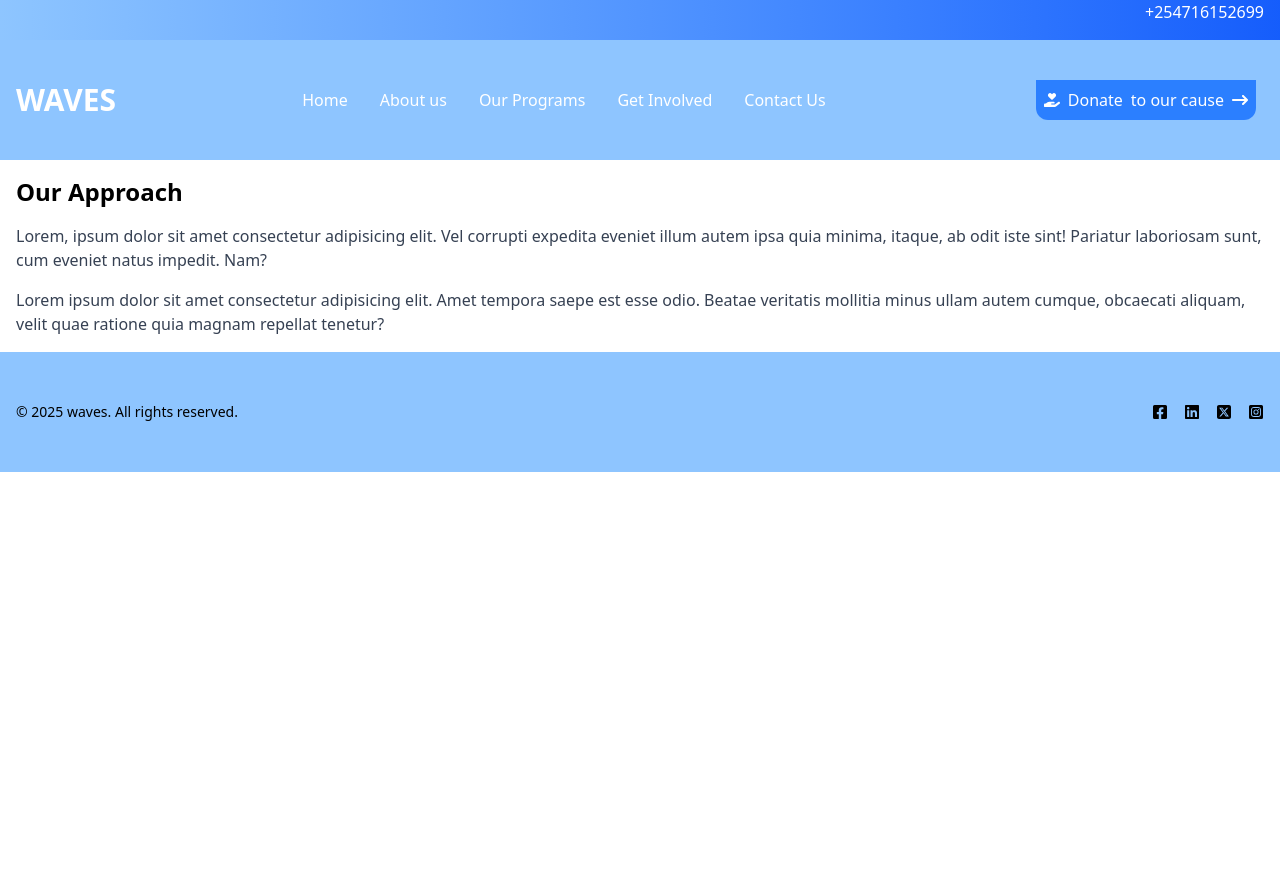
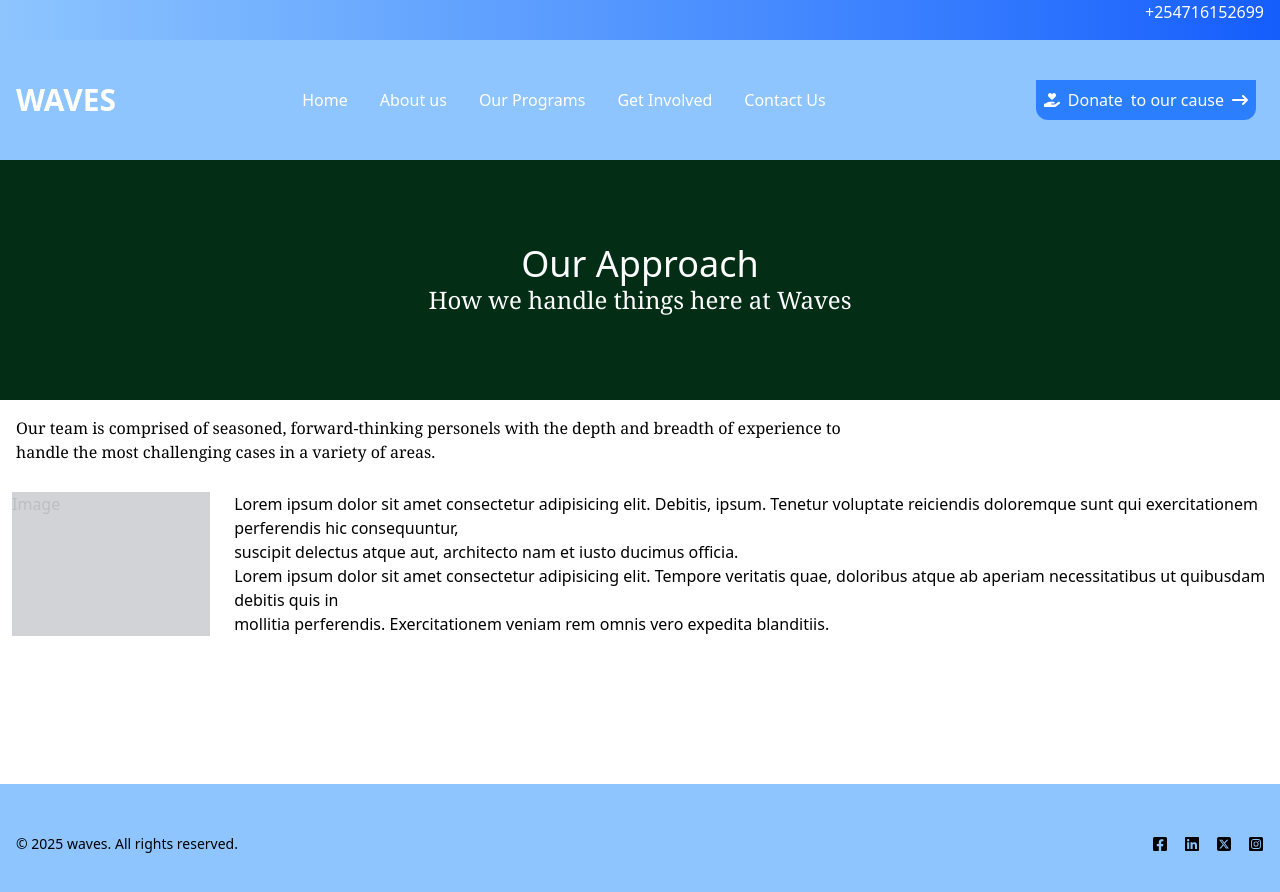
Before and after one commit to edwinmuriithi/waves, a React (Vite) app: page /AboutUS/OurApproach in a window 1280 px wide. Shown: the top 892 px of the page. Before the commit the page ends 800 px from the top, so only its background shows below. Built offline with nearby package versions, Linux system fonts and the light colour scheme.

Commit message:
feat(OurApproach): basic structure of OurApproach.jsx

```diff
--- a/src/components/About/OurApproach.jsx
+++ b/src/components/About/OurApproach.jsx
@@ -1,17 +1,22 @@
 const OurApproach = () => {
   return (
-    <div className="p-4">
-      <h2 className="text-2xl font-bold mb-4">Our Approach</h2>
-      <p className="mb-4 text-gray-700">
-        Lorem, ipsum dolor sit amet consectetur adipisicing elit. Vel corrupti
-        expedita eveniet illum autem ipsa quia minima, itaque, ab odit iste
-        sint! Pariatur laboriosam sunt, cum eveniet natus impedit. Nam?
-      </p>
-      <p className="text-gray-700">
-        Lorem ipsum dolor sit amet consectetur adipisicing elit. Amet tempora
-        saepe est esse odio. Beatae veritatis mollitia minus ullam autem cumque,
-        obcaecati aliquam, velit quae ratione quia magnam repellat tenetur?
-      </p>
+    <div className="">
+      <div className="h-60 text-white p-4 font-sans flex justify-center flex-col items-center bg-green-950">
+        <h1 className=" font-medium text-4xl">Our Approach</h1>
+        <p className="text-2xl font-serif">How we handle things here at Waves</p>
+      </div>
+      <div className="h-96">
+        <div>
+          <p className="font-serif p-4">Our team is comprised of seasoned, forward-thinking personels with the depth and breadth of experience to <br /> handle the most challenging cases in a variety of areas.</p>
+        </div>
+        <div className="flex gap-6 p-3">
+          <div className="bg-gray-600 w-60 opacity-25 animate-slideInRight">Image</div>
+          <div>
+            <p>Lorem ipsum dolor sit amet consectetur adipisicing elit. Debitis, ipsum. Tenetur voluptate reiciendis doloremque sunt qui exercitationem perferendis hic consequuntur, <br />suscipit delectus atque aut, architecto nam et iusto ducimus officia.</p>
+            <p>Lorem ipsum dolor sit amet consectetur adipisicing elit. Tempore veritatis quae, doloribus atque ab aperiam necessitatibus ut quibusdam debitis quis in <br /> mollitia perferendis. Exercitationem veniam rem omnis vero expedita blanditiis.</p>
+          </div>
+        </div>
+      </div>
     </div>
   );
 };
```
